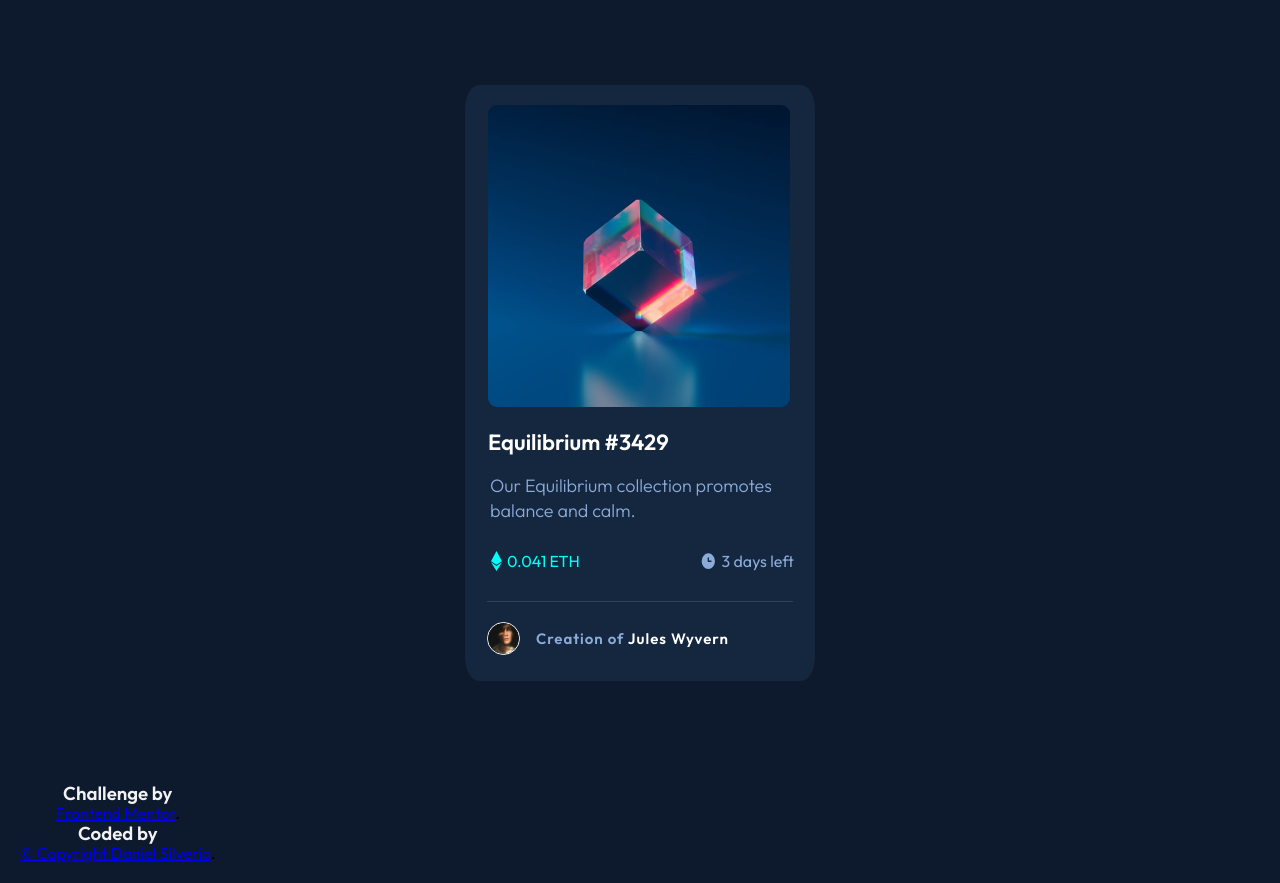
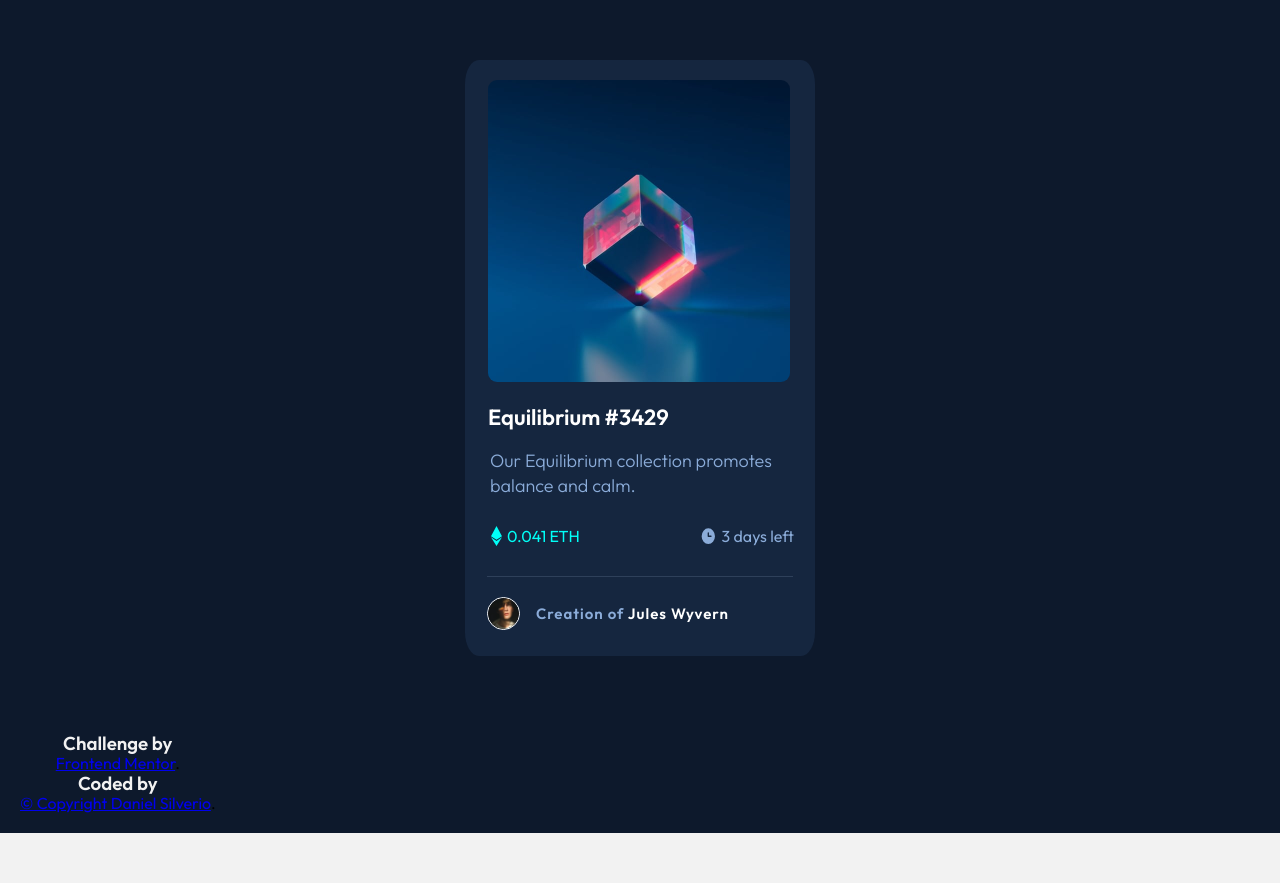
Before and after one commit to Danielsilverio81/card-component-frontend-m, a plain HTML site: page index.html in a window 1280 px wide. Shown: the part 117-1000 px from the top of the page. After the commit the page ends 950 px from the top, so only its background shows below. Drawn offline with Linux system fonts and the light colour scheme.

Commit message:
Update card-component.css

```diff
--- a/card-component.css
+++ b/card-component.css
@@ -7,7 +7,7 @@
 html {font-size: 62.5%;}
 
 body {
-    height:1000px;
+    height:950px;
     width:100%;
     font-family: 'Outfit', sans-serif;
     background: #F2F2F2;
@@ -109,7 +109,7 @@ footer {
     display:inline-block;
     text-align: center;
     position: absolute;
-    top: 900px;
+    top: 850px;
     left: 20px;
     font-size: 1.6rem;
 }
```
